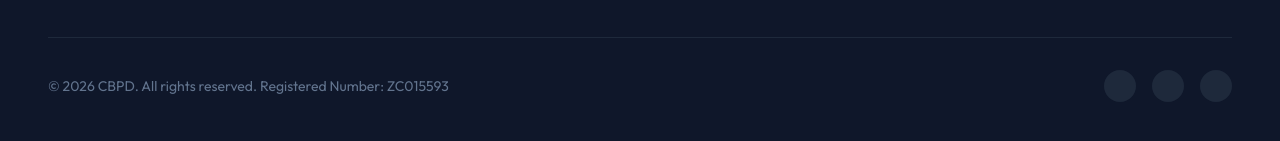
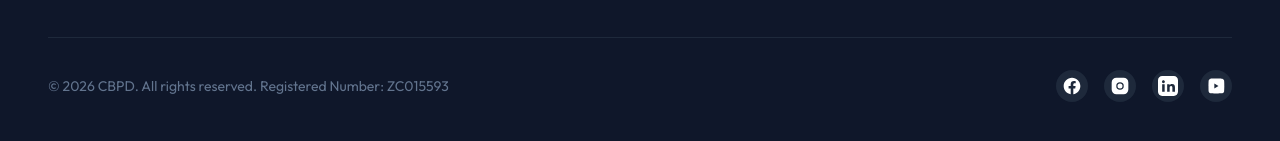
Before and after one commit to muhammedjasir908/cbpd, a Next.js app: page /login in a window 1280 px wide. Shown: the part 1095-1236 px from the top of the page. Built offline with nearby package versions, Linux system fonts and the light colour scheme.

Commit message:
Update LinkedIn icon in footer

```diff
--- a/src/app/login/page.tsx
+++ b/src/app/login/page.tsx
@@ -44,7 +44,7 @@ export default function LoginPage() {
                 <img
                   src="https://www.cbpd.co.uk/_next/image?url=%2F_next%2Fstatic%2Fmedia%2FCBPD_LOGO.7c42c792.png&w=256&q=75"
                   alt="CBPD Logo"
-                  className="h-14 w-auto bg-white rounded p-2 shadow-lg hover:scale-105 transition-transform"
+                  className="h-24 w-auto rounded-xl p-4 shadow-xl hover:scale-105 transition-transform"
                 />
               </Link>
             </div>
--- a/src/app/register/page.tsx
+++ b/src/app/register/page.tsx
@@ -91,7 +91,7 @@ export default function RegisterPage() {
         {/* Header Header */}
         <div className="text-center mb-10 w-full animate-[fadeInUp_0.5s_ease-out]">
           <Link href="/" className="inline-block mb-8">
-            <img src="https://www.cbpd.co.uk/_next/image?url=%2F_next%2Fstatic%2Fmedia%2FCBPD_LOGO.7c42c792.png&w=256&q=75" alt="CBPD Logo" className="h-16 w-auto bg-white rounded-xl p-2 shadow-sm border border-slate-100" />
+            <img src="https://www.cbpd.co.uk/_next/image?url=%2F_next%2Fstatic%2Fmedia%2FCBPD_LOGO.7c42c792.png&w=256&q=75" alt="CBPD Logo" className="h-32 w-auto rounded-xl p-4 shadow-xl" />
           </Link>
           <h1 className="text-3xl md:text-5xl font-bold text-slate-800 dark:text-white mb-4 tracking-tight">
             Let's Get You Started
--- a/src/components/Footer.tsx
+++ b/src/components/Footer.tsx
@@ -71,10 +71,21 @@ export default function Footer() {
         <div className="mt-16 pt-8 border-t border-primary-800 flex flex-col md:flex-row justify-between items-center gap-4">
           <p className="text-sm text-slate-500">© 2026 CBPD. All rights reserved. Registered Number: ZC015593</p>
           <div className="flex gap-4">
-            {/* Social Icons Placeholders */}
-            <div className="w-8 h-8 rounded-full bg-primary-800 hover:bg-brand-red transition-colors cursor-pointer"></div>
-            <div className="w-8 h-8 rounded-full bg-primary-800 hover:bg-brand-red transition-colors cursor-pointer"></div>
-            <div className="w-8 h-8 rounded-full bg-primary-800 hover:bg-brand-red transition-colors cursor-pointer"></div>
+                        {/* Social Icons */}
+            <a href="https://www.facebook.com/share/1CZ5M3cWip/?mibextid=wwXIfr" target="_blank" rel="noopener noreferrer" className="w-8 h-8 rounded-full bg-primary-800 hover:bg-brand-red transition-colors flex items-center justify-center">
+              <svg className="w-5 h-5 text-white" fill="currentColor" viewBox="0 0 24 24"><path d="M22 12c0-5.523-4.477-10-10-10S2 6.477 2 12c0 5 3.657 9.128 8.438 9.877v-6.987H7.898v-2.89h2.54V9.845c0-2.506 1.493-3.89 3.777-3.89 1.094 0 2.238.195 2.238.195v2.46h-1.26c-1.242 0-1.63.771-1.63 1.562v1.875h2.773l-.443 2.89h-2.33v6.987C18.343 21.128 22 17 22 12z"/></svg>
+            </a>
+            <a href="https://www.instagram.com/cbpd_uk?utm_source=qr&igsh=MXJjeTEwbXRrZ2Fpdw==" target="_blank" rel="noopener noreferrer" className="w-8 h-8 rounded-full bg-primary-800 hover:bg-brand-red transition-colors flex items-center justify-center">
+              <svg className="w-5 h-5 text-white" fill="currentColor" viewBox="0 0 24 24"><path d="M7.75 2h8.5A5.75 5.75 0 0122 7.75v8.5A5.75 5.75 0 0116.25 22h-8.5A5.75 5.75 0 012 16.25v-8.5A5.75 5.75 0 017.75 2zM12 7.5a4.5 4.5 0 100 9 4.5 4.5 0 000-9zm6.5-.75a1.25 1.25 0 11-2.5 0 1.25 1.25 0 012.5 0zM12 9a3 3 0 110 6 3 3 0 010-6z"/></svg>
+            </a>
+            <a href="https://www.linkedin.com" target="_blank" rel="noopener noreferrer" className="w-8 h-8 rounded-full bg-primary-800 hover:bg-brand-red transition-colors flex items-center justify-center">
+              <svg className="w-5 h-5 text-white" fill="currentColor" viewBox="0 0 24 24">
+                <path d="M19 0h-14c-2.761 0-5 2.239-5 5v14c0 2.761 2.239 5 5 5h14c2.761 0 5-2.239 5-5v-14c0-2.761-2.239-5-5-5zm-11 19h-3v-9h3v9zm-1.5-10.292c-.966 0-1.75-.789-1.75-1.761s.784-1.761 1.75-1.761 1.75.789 1.75 1.761-.784 1.761-1.75 1.761zm13.75 10.292h-3v-4.5c0-1.086-.021-2.486-1.514-2.486-1.514 0-1.745 1.184-1.745 2.41v4.576h-3v-9h2.879v1.232h.041c.401-.761 1.378-1.562 2.839-1.562 3.038 0 3.6 2 3.6 4.604v5.726z"/>
+              </svg>
+            </a>
+            <a href="https://www.youtube.com" target="_blank" rel="noopener noreferrer" className="w-8 h-8 rounded-full bg-primary-800 hover:bg-brand-red transition-colors flex items-center justify-center">
+              <svg className="w-5 h-5 text-white" fill="currentColor" viewBox="0 0 24 24"><path d="M19.615 3.184a2.99 2.99 0 012.12 2.117C22 7.5 22 12 22 12s0 4.5-.265 6.699a2.99 2.99 0 01-2.12 2.117C16.5 21 12 21 12 21s-4.5 0-6.699-.184a2.99 2.99 0 01-2.117-2.12C3 16.5 3 12 3 12s0-4.5.184-6.699a2.99 2.99 0 012.117-2.117C7.5 3 12 3 12 3s4.5 0 6.699.184zM10 15l5-3-5-3v6z"/></svg>
+            </a>
           </div>
         </div>
       </div>
```
